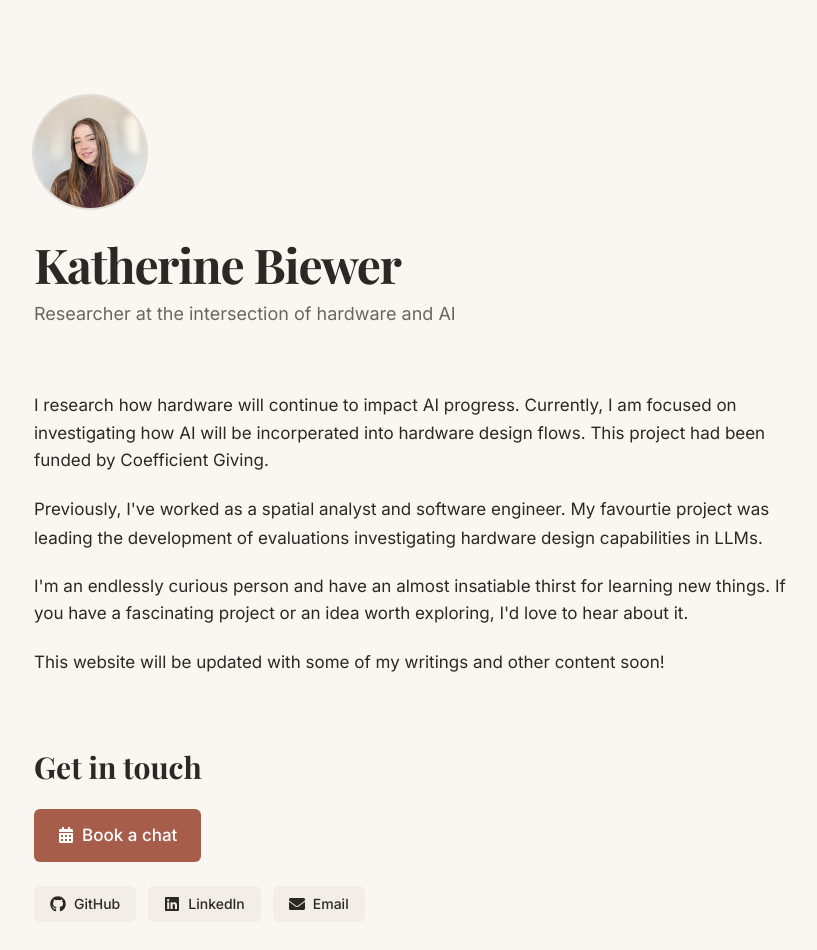
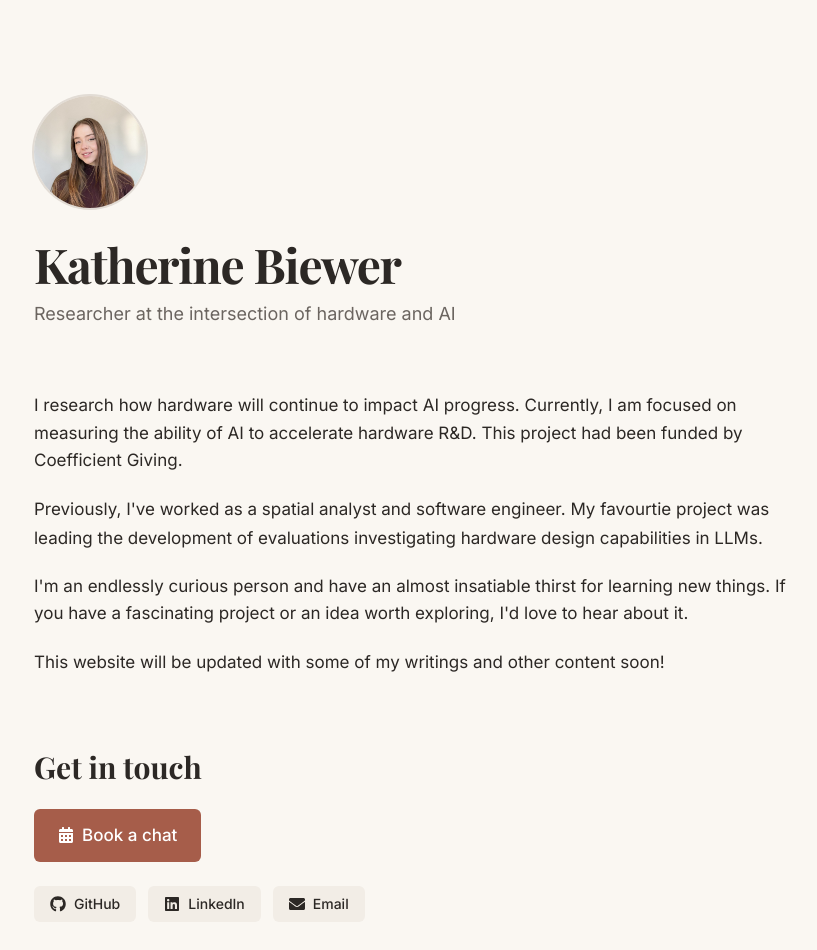
Before and after one commit to boonits/boonits-website, a Next.js app: page / in a window 1280 px wide. Shown: the top 950 px of the page, without its empty margins (214-1031 px from the left). Built offline with nearby package versions, Linux system fonts and the light colour scheme.

Commit message:
Updated wording in about section regarding current project

```diff
--- a/src/app/page.tsx
+++ b/src/app/page.tsx
@@ -26,7 +26,7 @@ export default function Home() {
         <div className="space-y-5">
           <p className="leading-relaxed">
             I research how hardware will continue to impact AI progress. Currently, I am focused
-            on investigating how AI will be incorperated into hardware design flows. This project
+            on measuring the ability of AI to accelerate hardware R&D. This project
             had been funded by Coefficient Giving.
           </p>
           <p>
```
